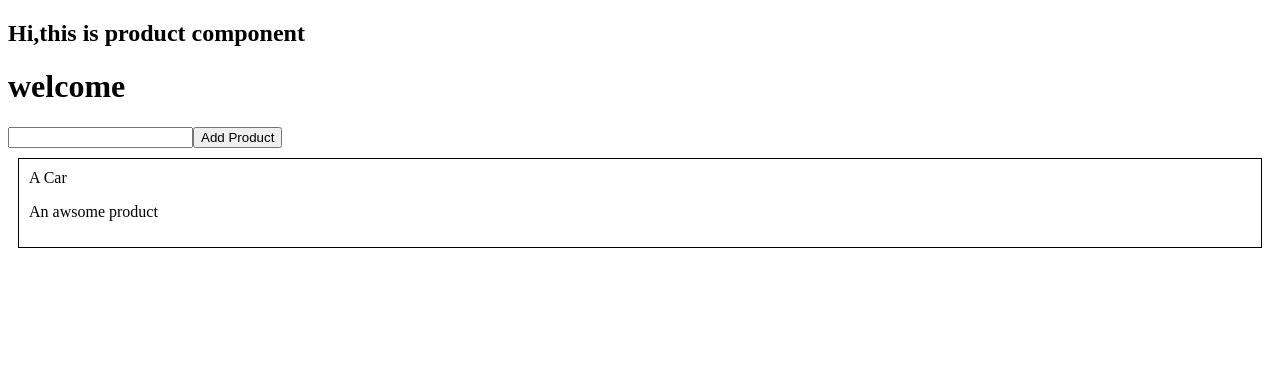
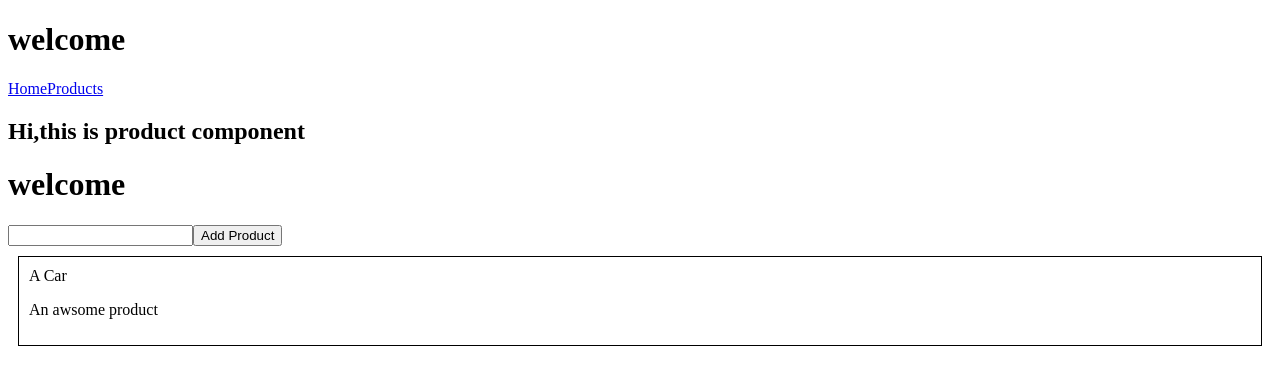
Before and after one commit to arunnintriva/angular-2022, an Angular app: page /products in a window 1280 px wide. Shown: the top 384 px of the page. Built offline with nearby package versions, Linux system fonts and the light colour scheme.

Commit message:
Add Routing

```diff
--- a/src/app/app.component.html
+++ b/src/app/app.component.html
@@ -1 +1,5 @@
-<app-products></app-products>
+<!-- <app-products></app-products> -->
+<h1>welcome </h1>
+<a routerLink="/">Home</a>
+<a routerLink="/products">Products</a>
+<router-outlet></router-outlet>
--- /dev/null
+++ b/src/app/home.component.ts
@@ -0,0 +1,6 @@
+import { Component } from '@angular/core';
+
+@Component({
+  template: '<h1>this is home page</h1>',
+})
+export class HomeComponent {}
--- a/src/app/product/product.component.ts
+++ b/src/app/product/product.component.ts
@@ -1,4 +1,5 @@
 import { Component, OnInit, Input, EventEmitter, Output } from '@angular/core';
+import { ProductsService } from '../products.service';
 
 @Component({
   selector: 'app-product',
@@ -9,11 +10,12 @@ export class ProductComponent implements OnInit {
   @Input() productName: string;
   @Output() productClicked = new EventEmitter();
 
-  constructor() {}
+  constructor(private productService: ProductsService) {}
 
   ngOnInit(): void {}
 
   onClicked() {
-    this.productClicked.emit();
+    // this.productClicked.emit();
+    this.productService.deleteProduct(this.productName);
   }
 }
--- a/src/app/products.service.ts
+++ b/src/app/products.service.ts
@@ -11,4 +11,8 @@ export class ProductsService {
   getProducts() {
     return [...this.products];
   }
+  deleteProduct(productName: String) {
+    this.products = this.products.filter((p) => p !== productName);
+    this.productUpdated.next();
+  }
 }
```
Also changed, not shown: src/app/app-routing.module.ts (added, +16 -0 lines), src/app/app.module.ts (+9 -2 lines).
